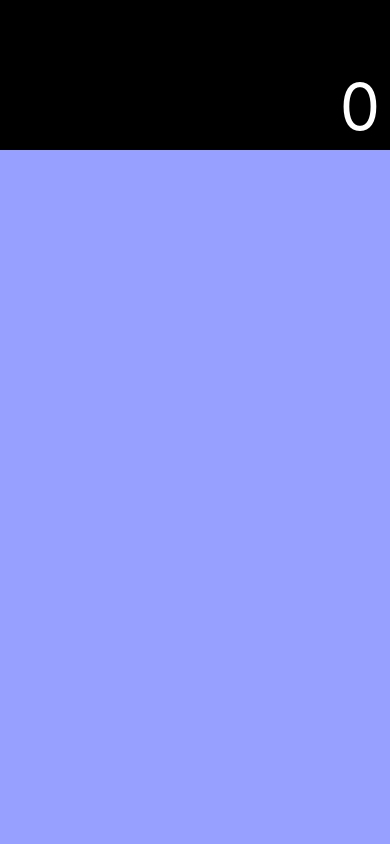
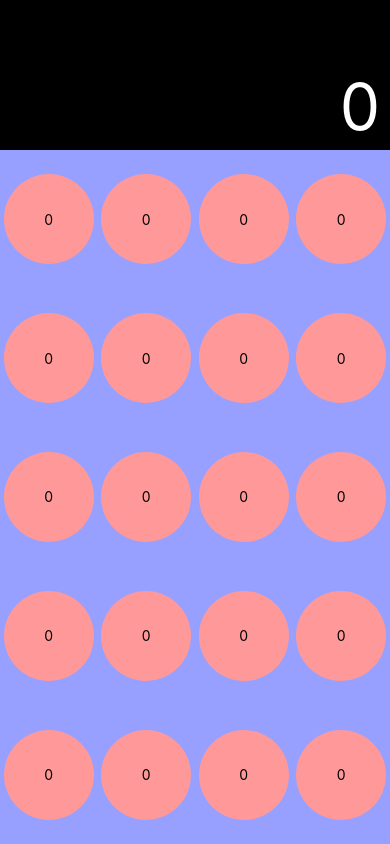
Before and after one commit to mauriciomd/ios-calculator-clone, a React Native app: screen / in a window 390 px wide. Built offline with nearby package versions, Linux system fonts and the light colour scheme.

Commit message:
feat: add keyboard layout

```diff
--- a/src/Pages/Main/index.tsx
+++ b/src/Pages/Main/index.tsx
@@ -1,5 +1,7 @@
 import React from 'react';
+import { Text } from 'react-native';
 
+import Button from '../../Components/button/';
 import { Container, Display, Keyboard, Result } from './styles';
 
 export default function Main() {
@@ -8,7 +10,73 @@ export default function Main() {
       <Display>
         <Result>0</Result>
       </Display>
-      <Keyboard />
+
+      <Keyboard>
+        <Button>
+          <Text>0</Text>
+        </Button>
+        <Button>
+          <Text>0</Text>
+        </Button>
+        <Button>
+          <Text>0</Text>
+        </Button>
+        <Button>
+          <Text>0</Text>
+        </Button>
+
+        <Button>
+          <Text>0</Text>
+        </Button>
+        <Button>
+          <Text>0</Text>
+        </Button>
+        <Button>
+          <Text>0</Text>
+        </Button>
+        <Button>
+          <Text>0</Text>
+        </Button>
+
+        <Button>
+          <Text>0</Text>
+        </Button>
+        <Button>
+          <Text>0</Text>
+        </Button>
+        <Button>
+          <Text>0</Text>
+        </Button>
+        <Button>
+          <Text>0</Text>
+        </Button>
+
+        <Button>
+          <Text>0</Text>
+        </Button>
+        <Button>
+          <Text>0</Text>
+        </Button>
+        <Button>
+          <Text>0</Text>
+        </Button>
+        <Button>
+          <Text>0</Text>
+        </Button>
+
+        <Button>
+          <Text>0</Text>
+        </Button>
+        <Button>
+          <Text>0</Text>
+        </Button>
+        <Button>
+          <Text>0</Text>
+        </Button>
+        <Button>
+          <Text>0</Text>
+        </Button>
+      </Keyboard>
     </Container>
   );
 }
--- a/src/Pages/Main/styles.ts
+++ b/src/Pages/Main/styles.ts
@@ -21,4 +21,8 @@ export const Result = styled.Text`
 export const Keyboard = styled.View`
   background: #98a0ff;
   flex: 1;
+  flex-direction: row;
+  flex-wrap: wrap;
+  justify-content: space-around;
+  align-content: space-around;
 `;
```
